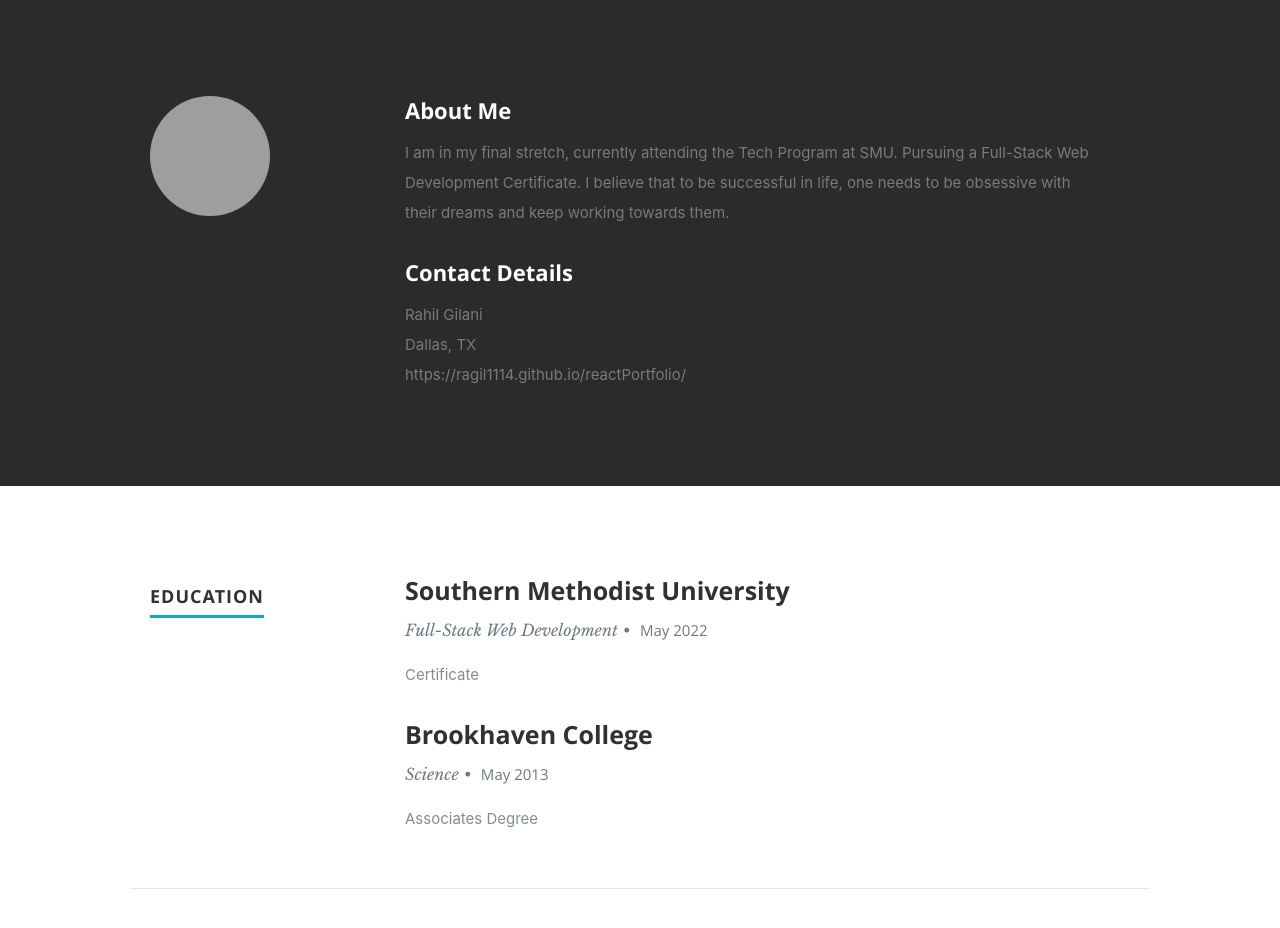
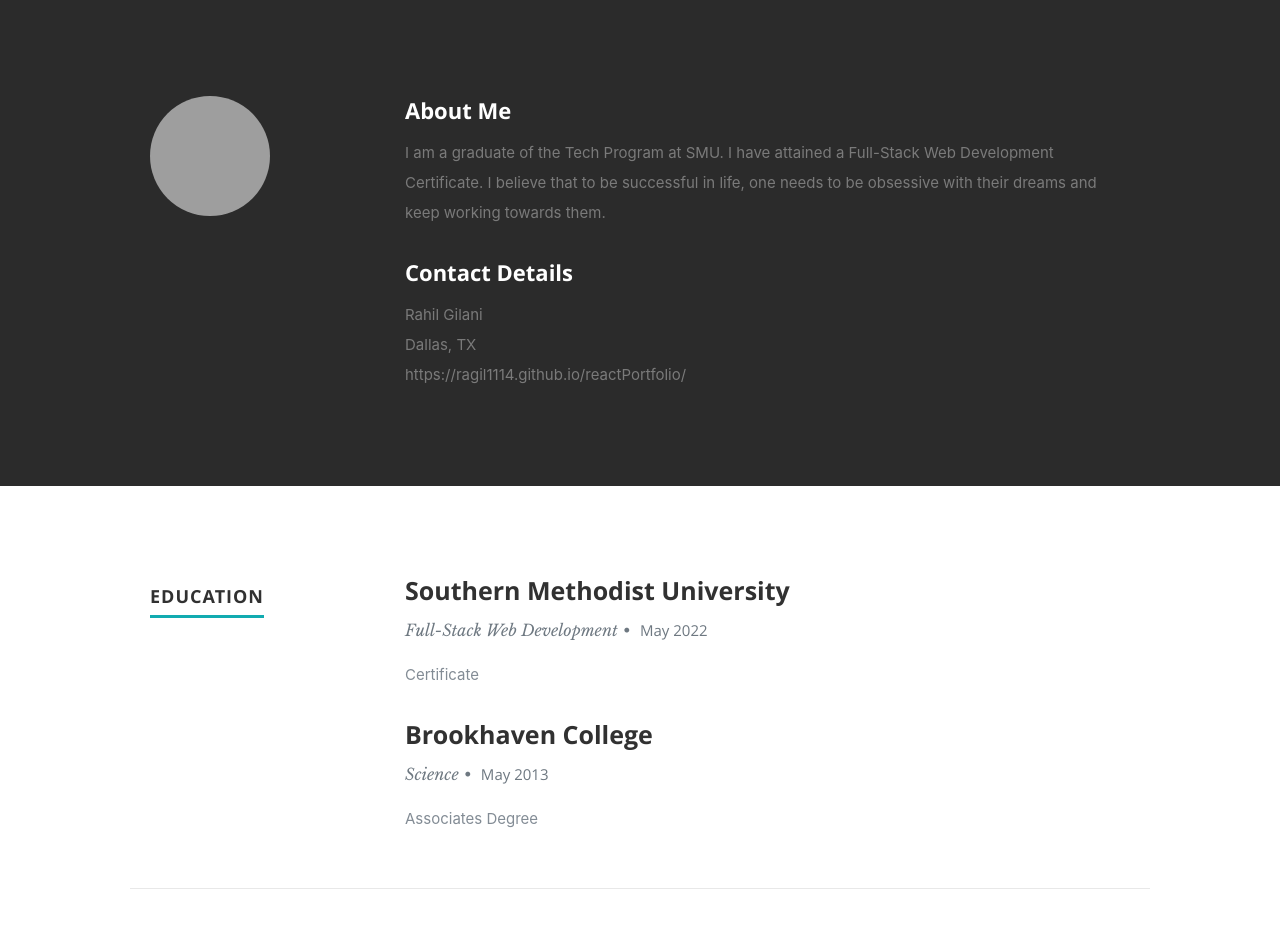
Before and after one commit to ragil1114/reactPortfolio, a React (Create React App) app: page / in a window 1280 px wide. Shown: the part 800-1728 px from the top of the page. Built offline with nearby package versions, Linux system fonts and the light colour scheme; grey boxes are pictures that could not be loaded.

Commit message:
update resumeData

```diff
--- a/src/resumeData.js
+++ b/src/resumeData.js
@@ -22,7 +22,7 @@ let resumeData = {
           "className":"fa fa-twitter"
         }
       ],
-    "aboutme":"I am in my final stretch, currently attending the Tech Program at SMU. Pursuing a Full-Stack Web Development Certificate. I believe that to be successful in life, one needs to be obsessive with their dreams and keep working towards them.",
+    "aboutme":"I am a graduate of the Tech Program at SMU. I have attained a Full-Stack Web Development Certificate. I believe that to be successful in life, one needs to be obsessive with their dreams and keep working towards them.",
     "address":"Dallas, TX",
     "website":"https://ragil1114.github.io/reactPortfolio/",
     "education":[
```
